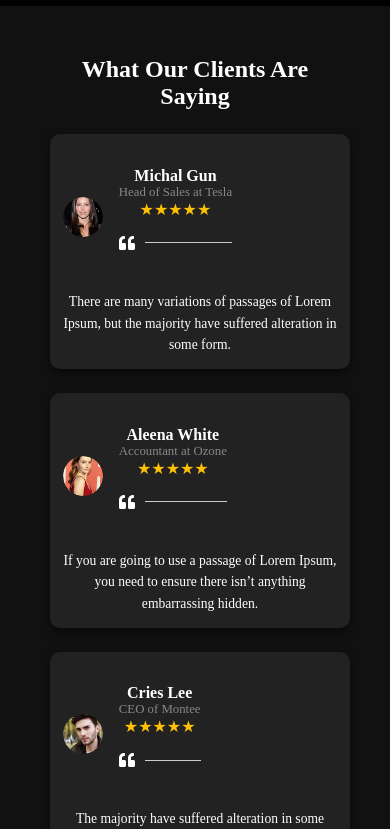
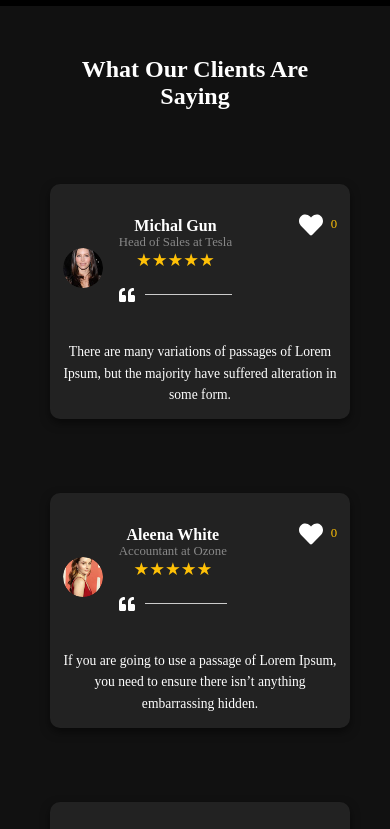
Before and after one commit to olimxon313/Foodi, a Next.js app: page / in a window 390 px wide. Shown: the part 4800-5629 px from the top of the page. Built offline with nearby package versions, Linux system fonts and the light colour scheme.

Commit message:
ready like seaction for review component

```diff
--- a/app/review/index.jsx
+++ b/app/review/index.jsx
@@ -1,5 +1,7 @@
+'use client';
 import './review.scss';
-import { FaQuoteLeft } from "react-icons/fa";
+import { FaQuoteLeft, FaHeart } from "react-icons/fa";
+import { useState } from 'react';
 
 const testimonials = [
   {
@@ -9,6 +11,7 @@ const testimonials = [
     rating: 5,
     feedback:
       'There are many variations of passages of Lorem Ipsum, but the majority have suffered alteration in some form.',
+    likes: 0,
   },
   {
     name: 'Aleena White',
@@ -17,6 +20,7 @@ const testimonials = [
     rating: 5,
     feedback:
       'If you are going to use a passage of Lorem Ipsum, you need to ensure there isn’t anything embarrassing hidden.',
+    likes: 0,
   },
   {
     name: 'Cries Lee',
@@ -25,16 +29,35 @@ const testimonials = [
     rating: 5,
     feedback:
       'The majority have suffered alteration in some form by injected humour, or randomised words.',
+    likes: 0,
   },
 ];
 
 const Testimonials = () => {
+  const [likes, setLikes] = useState(testimonials.map((testimonial) => testimonial.likes));
+
+  const handleLike = (index) => {
+    if (likes[index] === 0) {
+      const newLikes = [...likes];
+      newLikes[index] += 1;
+      setLikes(newLikes);
+    }
+  };
+
   return (
     <section className="testimonials">
       <h2>What Our Clients Are Saying</h2>
       <div className="grid">
         {testimonials.map((testimonial, index) => (
           <div key={index} className="card">
+            <div className="like-section">
+              <FaHeart
+                className="heart"
+                onClick={() => handleLike(index)}
+                style={{ color: likes[index] > 0 ? 'red' : 'white' }}
+              />
+              <span className="like-count">{likes[index]}</span>
+            </div>
             <div className="header">
               <img
                 src={testimonial.image}
@@ -48,7 +71,8 @@ const testimonials = [
                   {'★'.repeat(testimonial.rating).padEnd(5, '☆')}
                 </div>
                 <div className="line">
-              <FaQuoteLeft className="quote" />  <hr />
+                  <FaQuoteLeft className="quote" />
+                  <hr />
                 </div>
               </div>
             </div>
--- a/app/review/review.scss
+++ b/app/review/review.scss
@@ -20,13 +20,13 @@
     border-radius: 10px;
     padding: 1.5rem;
     box-shadow: 0 4px 10px rgba(0, 0, 0, 0.5);
-
+    margin-top: 50px;
     .header {
+      background-color: #222;
       display: flex;
       flex-wrap: wrap;
       align-items: center;
       margin-bottom: 1rem;
-      background-color: #222;
 
       .avatar {
         width: 50px;
@@ -43,7 +43,6 @@
       p {
         font-size: 0.9rem;
         color: #888;
-      }
       }
 
       .rating {
@@ -64,6 +63,25 @@
           height: 1px;
           background-color: #ccc;
           margin-left: 10px;
+        }
+      }
+    }
+
+    .like-section {
+      display: flex;
+      float: right;
+      align-items: center;
+      margin-top: 1rem;
+
+      .heart {
+        font-size: 1.8rem;
+        cursor: pointer;
+        margin-right: 0.5rem;
+      }
+
+      .like-count {
+        font-size: 1rem;
+        color: #ffc107;
       }
     }
 
@@ -104,6 +122,16 @@
       .feedback {
         font-size: 0.9rem;
       }
+
+      .like-section {
+        .heart {
+          font-size: 1.6rem;
+        }
+
+        .like-count {
+          font-size: 0.9rem;
+        }
+      }
     }
   }
 
@@ -133,6 +161,16 @@
       .feedback {
         font-size: 0.85rem;
       }
+
+      .like-section {
+        .heart {
+          font-size: 1.5rem;
+        }
+
+        .like-count {
+          font-size: 0.8rem;
         }
       }
     }
+  }
+}
```
Lines whose indentation alone changed are shown as unchanged.
